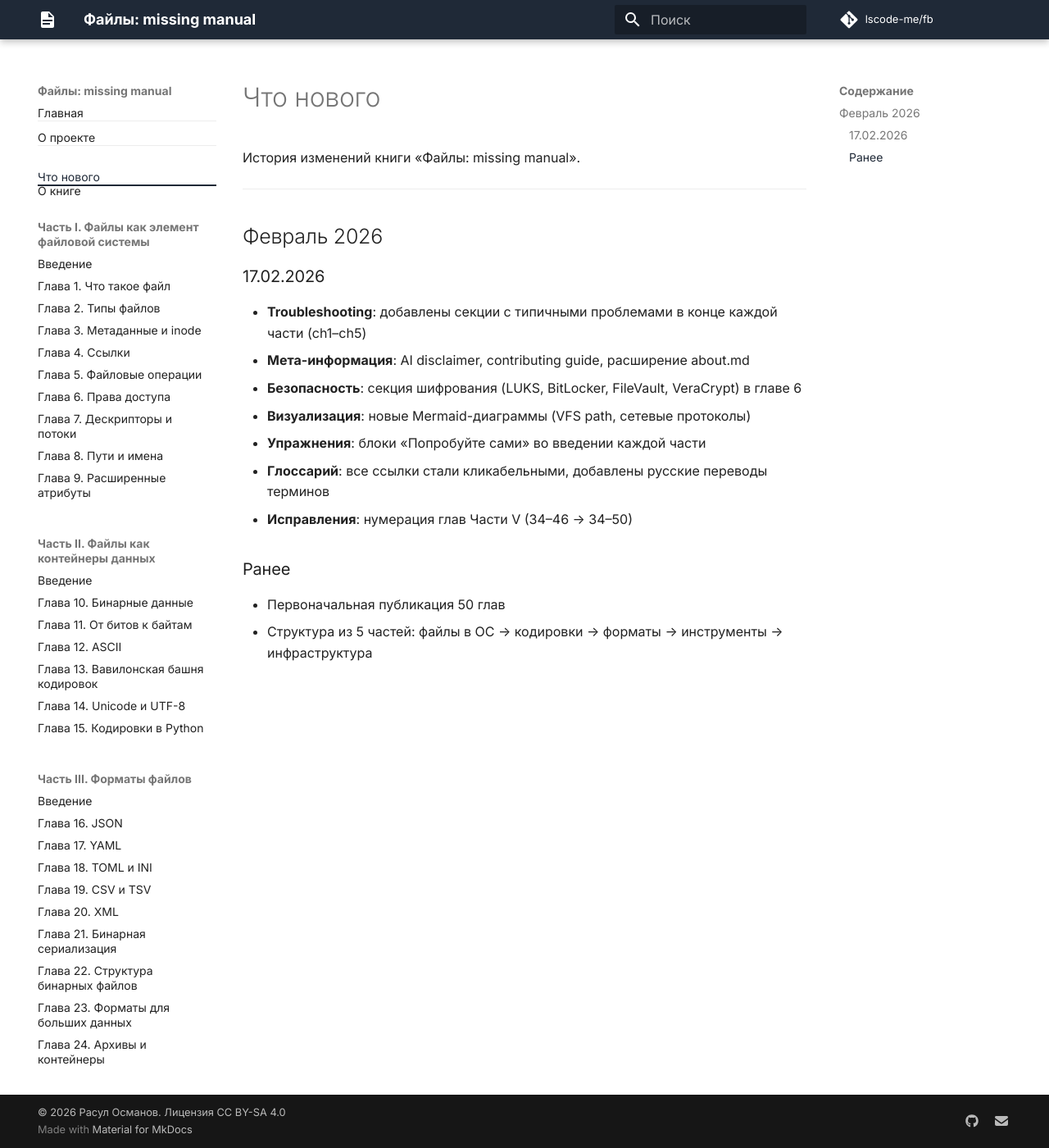
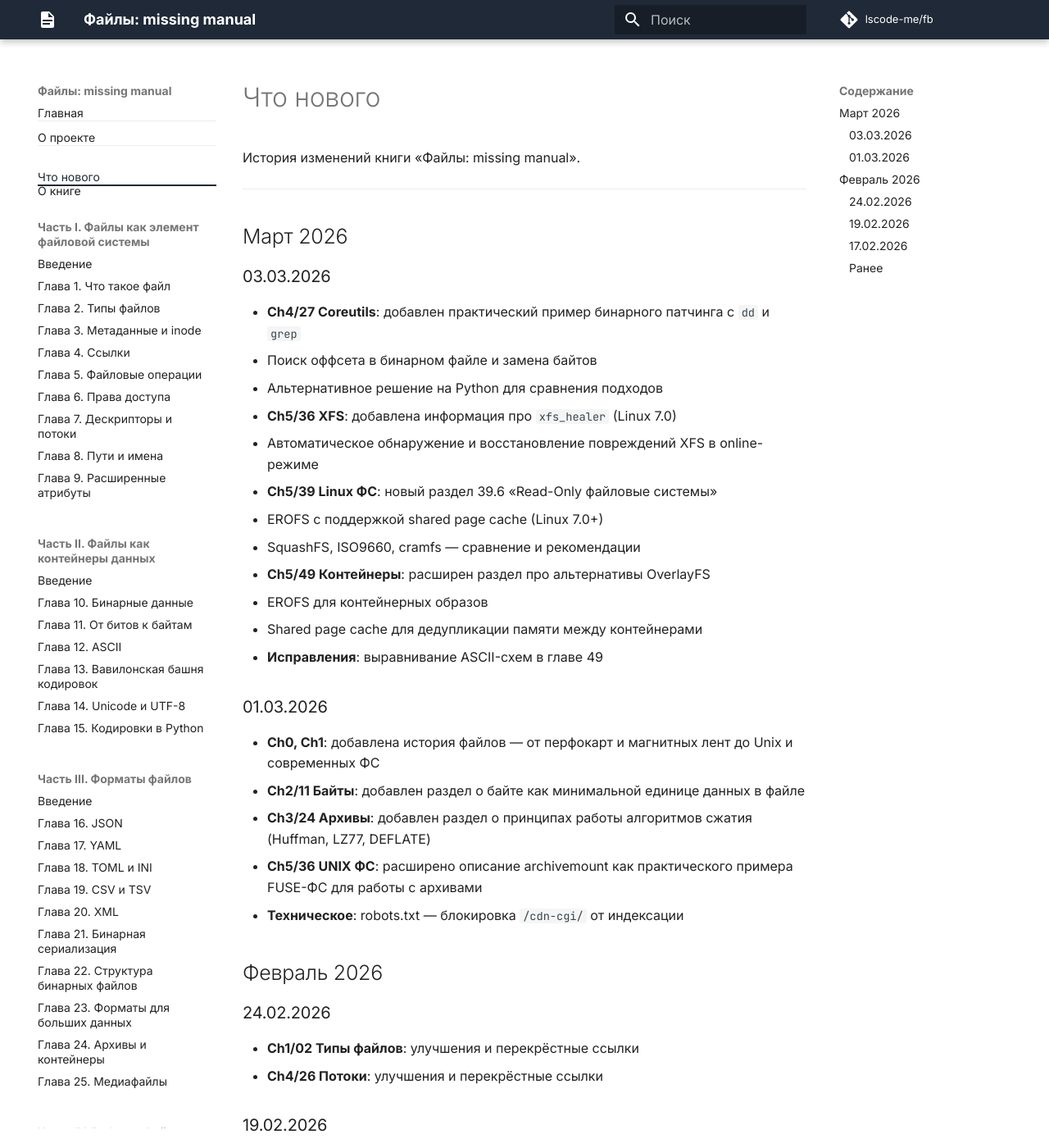
Before and after one commit to lscode-me/fb, an MkDocs documentation site: the page built from docs/changelog.md, in a window 1280 px wide and 1400 px high. Shown: the whole window at 82% size. Built offline with MkDocs 1.6.1 and Material for MkDocs 9.7.7, drawn with Linux system fonts in a browser that asks for light colours; comment, search, counter and statistics services are not loaded; some of the changed text lies outside the part shown.

Commit message:
Обновлён changelog: добавлены изменения за 19.02 - 03.03.2026
- Март 2026: бинарный патчинг с dd, EROFS, xfs_healer, read-only ФС
- Февраль 2026: история файлов, алгоритмы сжатия, улучшения документации

```diff
--- a/docs/changelog.md
+++ b/docs/changelog.md
@@ -4,7 +4,43 @@
 
 ---
 
+## Март 2026
+
+### 03.03.2026
+
+- **Ch4/27 Coreutils**: добавлен практический пример бинарного патчинга с `dd` и `grep`
+  - Поиск оффсета в бинарном файле и замена байтов
+  - Альтернативное решение на Python для сравнения подходов
+- **Ch5/36 XFS**: добавлена информация про `xfs_healer` (Linux 7.0)
+  - Автоматическое обнаружение и восстановление повреждений XFS в online-режиме
+- **Ch5/39 Linux ФС**: новый раздел 39.6 «Read-Only файловые системы»
+  - EROFS с поддержкой shared page cache (Linux 7.0+)
+  - SquashFS, ISO9660, cramfs — сравнение и рекомендации
+- **Ch5/49 Контейнеры**: расширен раздел про альтернативы OverlayFS
+  - EROFS для контейнерных образов
+  - Shared page cache для дедупликации памяти между контейнерами
+- **Исправления**: выравнивание ASCII-схем в главе 49
+
+### 01.03.2026
+
+- **Ch0, Ch1**: добавлена история файлов — от перфокарт и магнитных лент до Unix и современных ФС
+- **Ch2/11 Байты**: добавлен раздел о байте как минимальной единице данных в файле
+- **Ch3/24 Архивы**: добавлен раздел о принципах работы алгоритмов сжатия (Huffman, LZ77, DEFLATE)
+- **Ch5/36 UNIX ФС**: расширено описание archivemount как практического примера FUSE-ФС для работы с архивами
+- **Техническое**: robots.txt — блокировка `/cdn-cgi/` от индексации
+
 ## Февраль 2026
+
+### 24.02.2026
+
+- **Ch1/02 Типы файлов**: улучшения и перекрёстные ссылки
+- **Ch4/26 Потоки**: улучшения и перекрёстные ссылки
+
+### 19.02.2026
+
+- **Ch2/12 ASCII**: раздел об экранировании символов с примерами (`\xNN`, URL-encoding, JSON)
+- **Ch3/16 JSON**: уточнения для новичков
+- **Ch5/36 UNIX ФС**: расширение раздела о монтировании (опции, fstab, примеры)
 
 ### 17.02.2026
 
```
